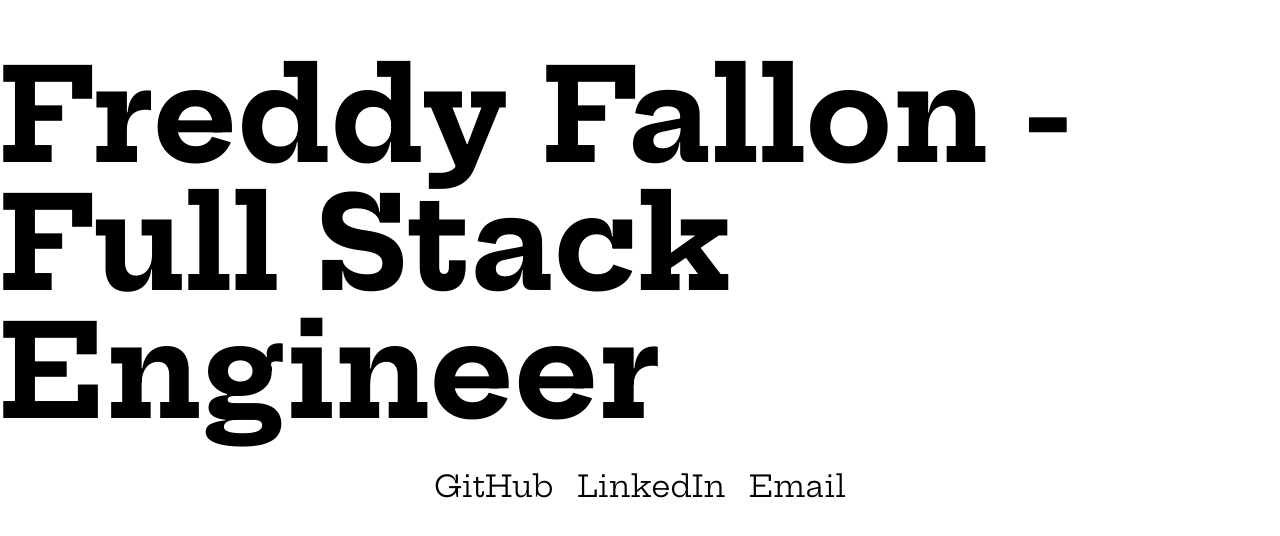
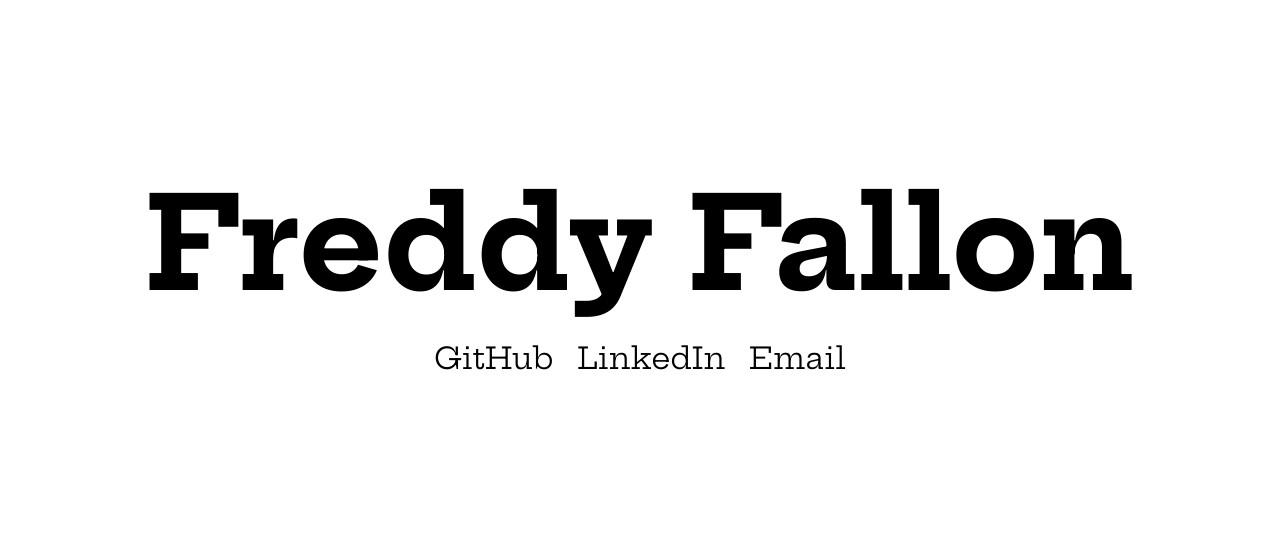
Before and after one commit to freddyfallon/freddyfallondotcom, a Next.js app: page / in a window 1280 px wide. Shown: the part 132-668 px from the top of the page. Built offline with nearby package versions, Linux system fonts and the light colour scheme.

Commit message:
Update page title in head and body

```diff
--- a/pages/index.tsx
+++ b/pages/index.tsx
@@ -26,7 +26,7 @@ export default function Home() {
   return (
     <div className="flex flex-col justify-center h-full font-serif space-y-0 sm:space-y-3 md:space-4 lg:space-8">
       <Head>
-        <title>Freddy Fallon</title>
+        <title>Freddy Fallon - Full Stack Engineer</title>
         <meta
           name="description"
           content="JavaScript/TypeScript engineer based in London, U.K. working with React.js and Node.js."
@@ -46,7 +46,7 @@ export default function Home() {
       </Head>
       <Header>
         <h1 className="text-4xl font-bold sm:text-5xl md:text-7xl lg:text-9xl">
-          <a href="/">Freddy Fallon - Full Stack Engineer</a>
+          <a href="/">Freddy Fallon</a>
         </h1>
       </Header>
       <Nav>
```
